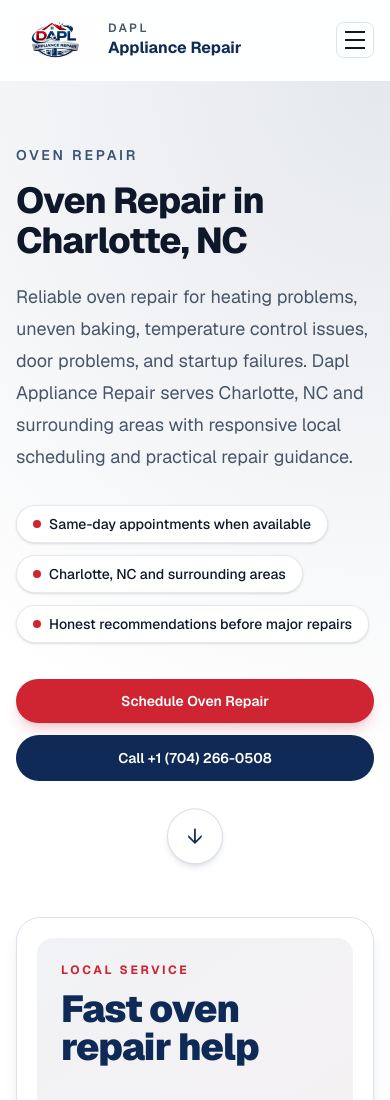
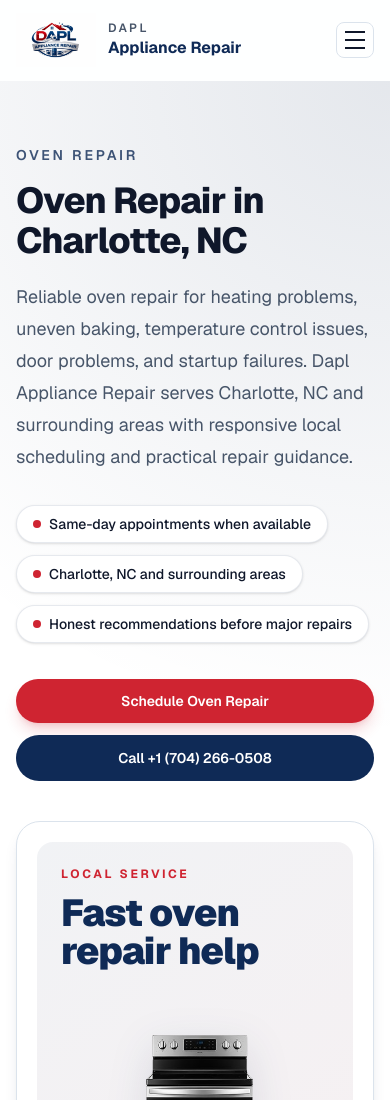
Before and after one commit to Oucheen/Dapl-site, a Next.js app: page /oven-repair-charlotte-nc in a window 390 px wide. Shown: the top 1100 px of the page. Built offline with nearby package versions, Linux system fonts and the light colour scheme.

Commit message:
hide service-page down arrow on mobile

```diff
--- a/src/components/service-pages/service-page-template.tsx
+++ b/src/components/service-pages/service-page-template.tsx
@@ -249,7 +249,7 @@ export function ServicePageTemplate({
                 </TrackedAnchor>
               </div>
 
-              <div className="mt-10 flex justify-center sm:mt-12 lg:justify-start">
+              <div className="mt-10 hidden justify-center sm:mt-12 md:flex lg:justify-start">
                 <a
                   href="#details"
                   className="inline-flex h-14 w-14 items-center justify-center rounded-full border border-primary/15 bg-white text-[1.35rem] text-primary shadow-md shadow-primary/10 transition hover:-translate-y-0.5 hover:border-primary/25 hover:shadow-lg motion-safe:animate-bounce"
```
Also changed, not shown: 1 other file (tests, documents, lock files or other folders).
